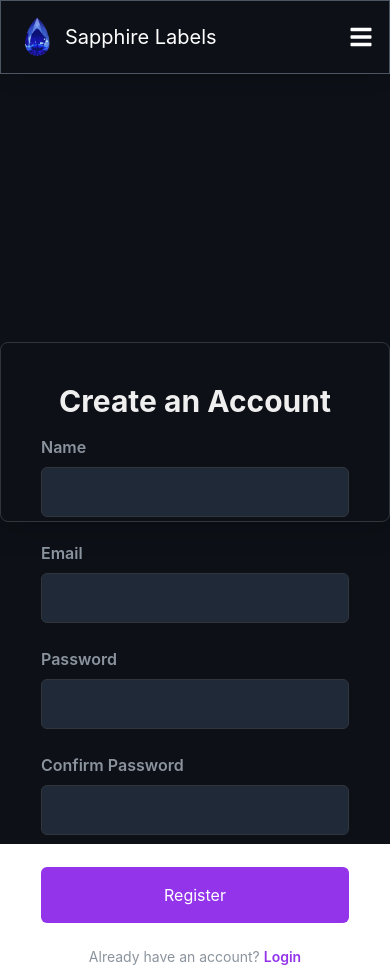
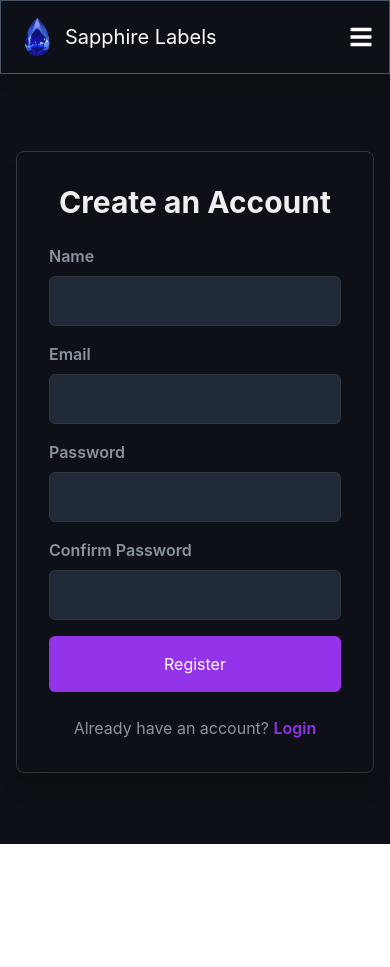
Before and after one commit to soulstar9792/Icarus-shipping-website, a React (Create React App) app: page /register in a window 390 px wide. After the commit the page ends 844 px from the top, so only its background shows below. Built offline with nearby package versions, Linux system fonts and the light colour scheme.

Commit message:
Fixes ui broken at serveral places

```diff
--- a/src/components/Admin/Dashboard.jsx
+++ b/src/components/Admin/Dashboard.jsx
@@ -75,7 +75,7 @@ const Dashboard = () => {
           <div className="flex items-center">
             <FaCog className={`${$GS.iconSize} text-custom-border mr-2`} />
             <div>
-              <h3 className={`${$GS.textHeading_3}`}>Pending Orders</h3>
+              <h3 className={`${$GS.textHeading_3} truncate`}>Pending Orders</h3>
               <p className={`${$GS.textNormal_1}`}>
                 {mockData.totalPendingOrders}
               </p>
@@ -89,7 +89,7 @@ const Dashboard = () => {
         {/* Admin actions or recent activities can be added here */}
         <Card className="col-span-full bg-custom-background">
           <h2 className={`${$GS.textHeading_2} mb-4`}>Admin Actions</h2>
-          <p className={`${$GS.textNormal_1}`}>
+          <p className={`${$GS.textNormal_1} text-center`}>
             Manage users, oversee orders, and adjust settings.
           </p>
           {/* Insert any functional components / links here */}
--- a/src/components/Home/CustomerFeedback.js
+++ b/src/components/Home/CustomerFeedback.js
@@ -40,11 +40,10 @@ const CustomerFeedback = () => {
     <h2 className={`${$GS.textHeading_1} mb-4 md:mb-8`}>
       What Our Customers Say
     </h2>
-
      <div className="max-w-7xl mx-auto">
       <div className="grid grid-cols-1 md:grid-cols-2 lg:grid-cols-3 gap-6">
         {feedbackData.map((feedback, index) => (
-            <Card key={index}>
+          <Card key={index} className="flex flex-col h-full">
             <div className="flex items-center mb-4">
               <img
                 src={feedback.image}
@@ -74,7 +73,7 @@ const CustomerFeedback = () => {
                 />
               ))}
             </div>
-              <p className="text-sm md:text-base text-text-normal group-hover:text-hover-text">
+            <p className="text-sm md:text-base text-text-normal group-hover:text-hover-text flex-grow">
               {feedback.feedback}
             </p>
           </Card>
--- a/src/components/Main/BatchOrders.js
+++ b/src/components/Main/BatchOrders.js
@@ -115,7 +115,7 @@ const BatchOrders = () => {
         </div>
 
         {/* Pagination Controls */}
-        <div className="flex justify-center mt-4">
+        <div className="flex justify-center gap-4 mt-4">
           <button
             onClick={() =>
               handlePageChange(currentPage > 1 ? currentPage - 1 : 1)
--- a/src/components/Main/Dashboard.js
+++ b/src/components/Main/Dashboard.js
@@ -66,11 +66,11 @@ const Dashboard = () => {
           </div>
         </Card>
 
-        <Card>
+        <Card >
           <div className="flex items-center">
             <FaArrowUp className={`${$GS.iconSize} text-custom-border mr-2`} />
             <div>
-              <h3 className={`${$GS.textHeading_3}`}>Total Deposited</h3>
+              <h3 className={`${$GS.textHeading_3} truncate`}>Total Deposited</h3>
               <p className={`${$GS.textNormal_1}`}>
                 {user?.totalDeposit
                   ? "$" + user?.totalDeposit?.toFixed(2)
--- a/src/components/Main/OrderLabel.js
+++ b/src/components/Main/OrderLabel.js
@@ -549,7 +549,7 @@ const OrderLabel = () => {
           </Card>
 
           {/* From Address Card */}
-          <Card className="col-span-1">
+          <Card className="col-span-1 h-full">
             <h2 className={`${$GS.textFormHeading_1} mb-4`}>From Address</h2>
             <div className="grid grid-cols-1 md:grid-cols-2 gap-4">
               <div className="content-end">
@@ -737,7 +737,7 @@ const OrderLabel = () => {
           </Card>
 
           {/* To Address Card */}
-          <Card className="col-span-1">
+          <Card className="col-span-1 h-full">
             <h2 className={`${$GS.textFormHeading_1} mb-4`}>To Address</h2>
 
             <div className="grid grid-cols-1 md:grid-cols-2 gap-4">
--- a/src/pages/Register.js
+++ b/src/pages/Register.js
@@ -24,7 +24,6 @@ const Register = () => {
           "https://lcarus-shipping-backend-ce6c088c70be.herokuapp.com/api/auth/register",
           { name, email, password, confirmPassword }
         );
-        // console.log(response);
         if (response.data.ok) {
           console.log("Registration successful");
           navigate("/login");
@@ -42,17 +41,14 @@ const Register = () => {
   };
 
   return (
-    <div className="flex items-center py-20 justify-center min-h-screen bg-custom-background">
-      <div
-        className="flex mt-5  flex-col  h-[46vw] items-center bg-card-background rounded-lg p-10 md:p-8 border border-custom-border shadow-xl transition-all duration-300
-                      hover:shadow-bright w-full max-w-md"
-      >
-        <h2 className="text-3xl sm:text-4xl font-bold text-center text-text-emphasizing mb-4">
+    <div className="flex  items-center justify-center min-h-screen bg-custom-background p-4">
+      <div className="flex mt-20 flex-col items-center bg-card-background rounded-lg p-8 border border-custom-border shadow-xl transition-all duration-300 hover:shadow-bright h-fit w-[450px]">
+        <h2 className="text-3xl sm:text-4xl font-bold text-center text-text-emphasizing mb-6">
           Create an Account
         </h2>
         {error && <p className="text-red-500 text-center mb-4">{error}</p>}
-        <form className="w-full" onSubmit={handleSubmit}>
-          <div className="mb-6">
+        <form className="w-full space-y-4" onSubmit={handleSubmit}>
+          <div>
             <label
               className="block text-text-normal font-semibold mb-2"
               htmlFor="name"
@@ -68,7 +64,7 @@ const Register = () => {
               required
             />
           </div>
-          <div className="mb-6">
+          <div>
             <label
               className="block text-text-normal font-semibold mb-2"
               htmlFor="email"
@@ -84,7 +80,7 @@ const Register = () => {
               required
             />
           </div>
-          <div className="mb-6">
+          <div>
             <label
               className="block text-text-normal font-semibold mb-2"
               htmlFor="password"
@@ -100,7 +96,7 @@ const Register = () => {
               required
             />
           </div>
-          <div className="mb-8">
+          <div>
             <label
               className="block text-text-normal font-semibold mb-2"
               htmlFor="confirmPassword"
@@ -118,13 +114,13 @@ const Register = () => {
           </div>
           <button
             type="submit"
-            className="w-full p-4 bg-purple-600 text-white rounded-md hover:bg-purple-700 transition duration-200 focus:outline-none focus:ring-2 focus:ring-indigo-500 focus:ring-opacity-50"
+            className="w-full p-4 mt-6 bg-purple-600 text-white rounded-md hover:bg-purple-700 transition duration-200 focus:outline-none focus:ring-2 focus:ring-indigo-500 focus:ring-opacity-50"
           >
             Register
           </button>
         </form>
         <div className="text-center mt-6">
-          <p className="text-text-normal text-sm md:text-base">
+          <p className="text-text-normal text-base">
             Already have an account?{" "}
             <Link to="/login" className="text-purple-600 font-semibold">
               Login
```
Also changed, not shown: src/components/Home/ClearPricing.js (+29 -30 lines), src/components/Home/WhyChooseUs.js (+17 -36 lines). Lines whose indentation alone changed are shown as unchanged.
